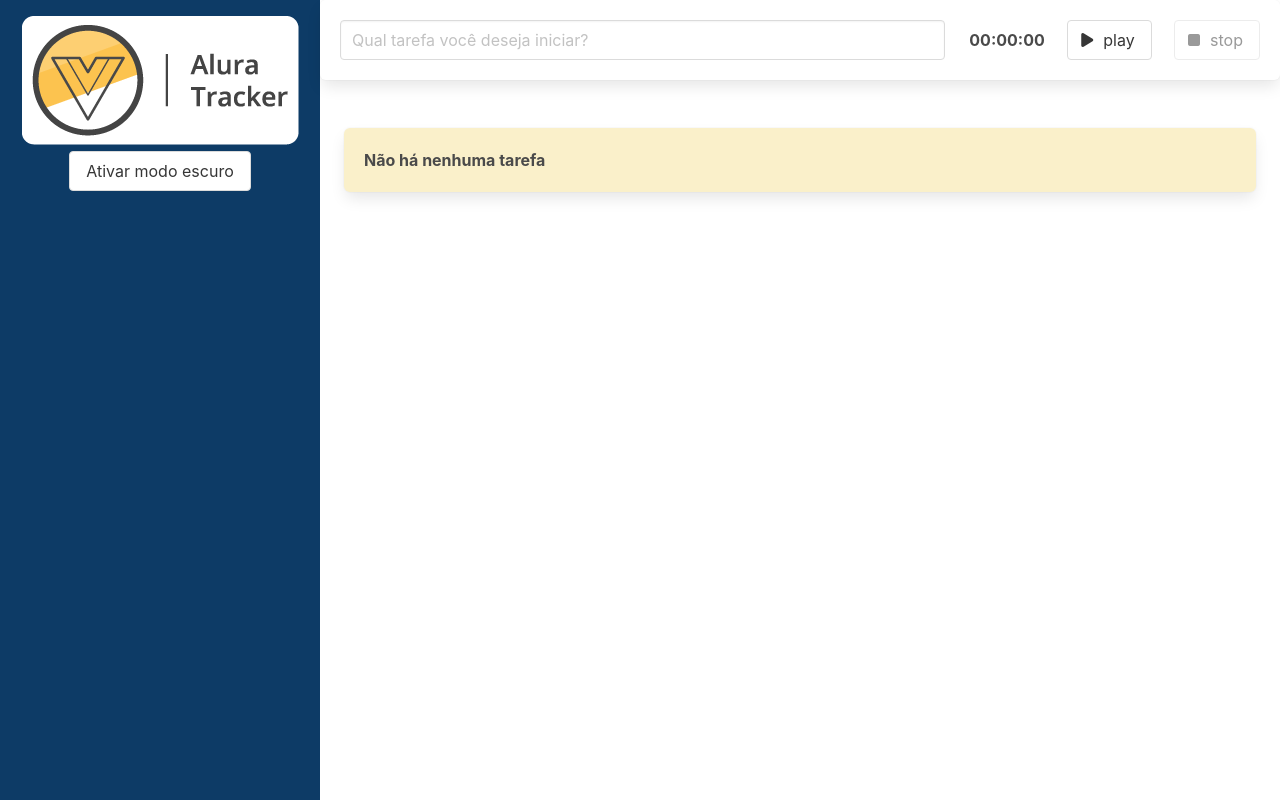
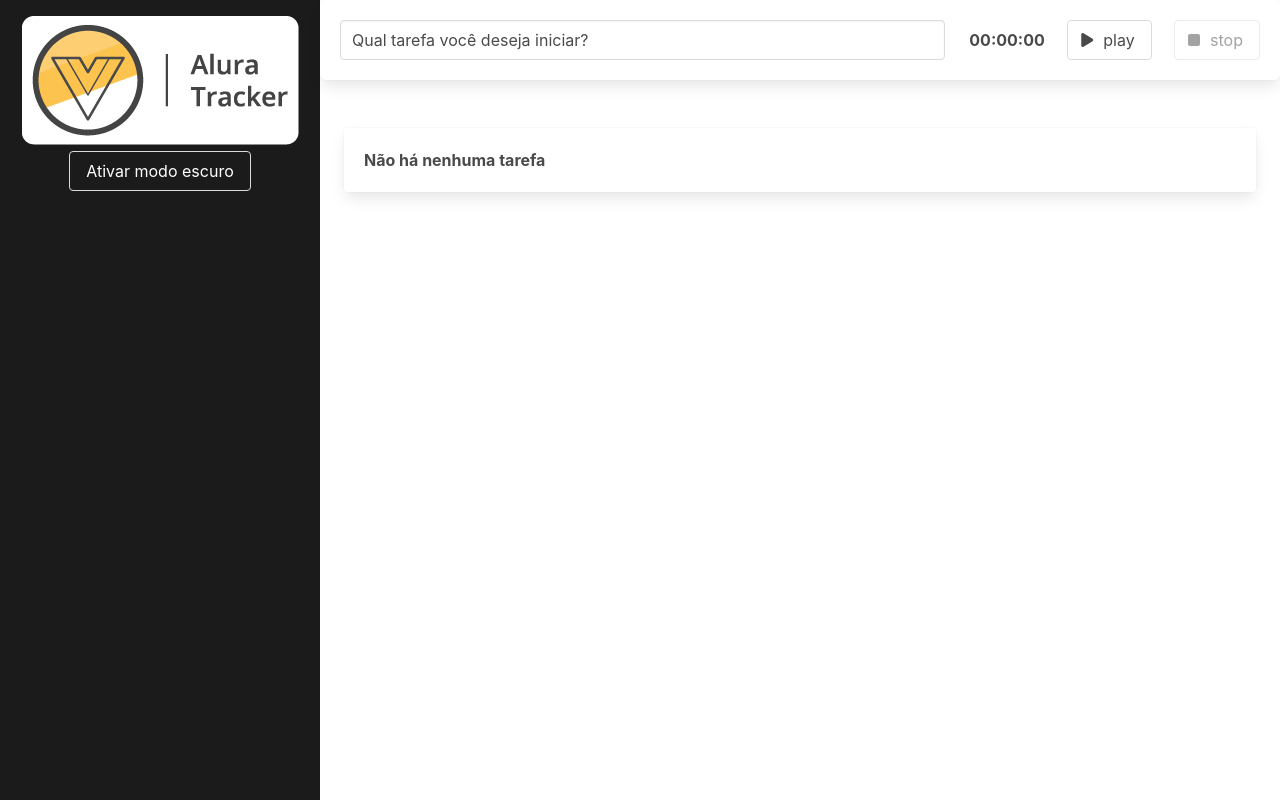
Before and after one commit to Gabihiray/Tracker, a Vue app: page / in a window 1280 px wide. Built offline with nearby package versions, Linux system fonts and the light colour scheme.

Commit message:
Change colors darkmode

```diff
--- a/src/App.vue
+++ b/src/App.vue
@@ -1,13 +1,13 @@
 <template>
 <main class="columns is-gapless is-multiline" :class="{ 'mode-dark': modeDarkActive }">
   <div class="column is-one-quarter">
-    <BarraLateral @themeChange="exchangeTheme"/>
+    <SideBar @themeChange="exchangeTheme"/>
   </div>
   <div class="column is-three-quarter content">
     <Form @savingTask="saveTask"/>
     <div class="list">
       <Task v-for="(task, index) in tasks" :key="index" :task="task"/>
-      <Box v-if="listEmpty">
+      <Box v-if="listEmpty" class="card">
         Não há nenhuma tarefa
       </Box>
     </div>
@@ -17,7 +17,7 @@
 
 <script lang="ts">
 import { defineComponent } from 'vue';
-import BarraLateral from './components/BarraLateral.vue'
+import SideBar from './components/SideBar.vue'
 import Form from './components/Form.vue'
 import Task from './components/Task.vue'
 import Box from './components/Box.vue'
@@ -25,7 +25,7 @@ import ITask from './interface/ITask'
 export default defineComponent({
   name: 'App',
   components: {
-    BarraLateral,
+    SideBar,
     Form,
     Task,
     Box
@@ -57,13 +57,23 @@ export default defineComponent({
 }
 .main {
   --bg-primary: #fff;
+  --bg-card: #fff;
   --text-primary: #000;
 }
 main.mode-dark {
-  --bg-primary: #2b2d42;
+  --bg-primary: #111111;
+  --bg-card: #3A3A3A;
   --text-primary: #ddd;
 }
 .content {
   background-color: var(--bg-primary);
 }
+.card {
+  background-color: var(--bg-card);
+  color: var(--text-primary);
+}
+.button {
+  background-color: var(--bg-card);
+  color: var(--text-primary);
+}
 </style>
--- a/src/components/Box.vue
+++ b/src/components/Box.vue
@@ -1,5 +1,5 @@
 <template>
-    <div class="box has-text-weight-bold" :style="styles">
+    <div class="box has-text-weight-bold">
         <slot></slot>
     </div>
 </template>
@@ -8,12 +8,5 @@ import { defineComponent } from 'vue';
 
 export default defineComponent({
     name: 'Box-vue',
-    data () {
-        return {
-            styles: {
-                background: '#FAF0CA',
-            }
-        }
-    }
 });
 </script>
--- a/src/components/Form.vue
+++ b/src/components/Form.vue
@@ -50,4 +50,11 @@ export default defineComponent({
   color: var(--text-primary);
   background-color: var(--bg-primary);
 }
+.input {
+  color: var(--text-primary);
+  background-color: var(--bg-card);
+}
+.input::placeholder {
+  color: var(--text-primary)
+}
 </style>
--- a/src/components/BarraLateral.vue
+++ b/src/components/SideBar.vue
@@ -37,9 +37,13 @@ export default defineComponent({
 </script>
 
 <style scoped>
+.button {
+    background: var(--bg-card);
+    color: #fff
+}
 header {
     padding: 1rem;
-    background: #0d3b66;
+    background: #1B1B1B;
     width: 100%;
     height: 100vh;
     text-align: center;
--- a/src/components/Task.vue
+++ b/src/components/Task.vue
@@ -1,5 +1,5 @@
 <template>
-    <Box>
+    <Box class="card">
         <div class="columns">
             <div class="column is-7">
                 {{ task.description || 'Tarefa sem descrição' }}
```
